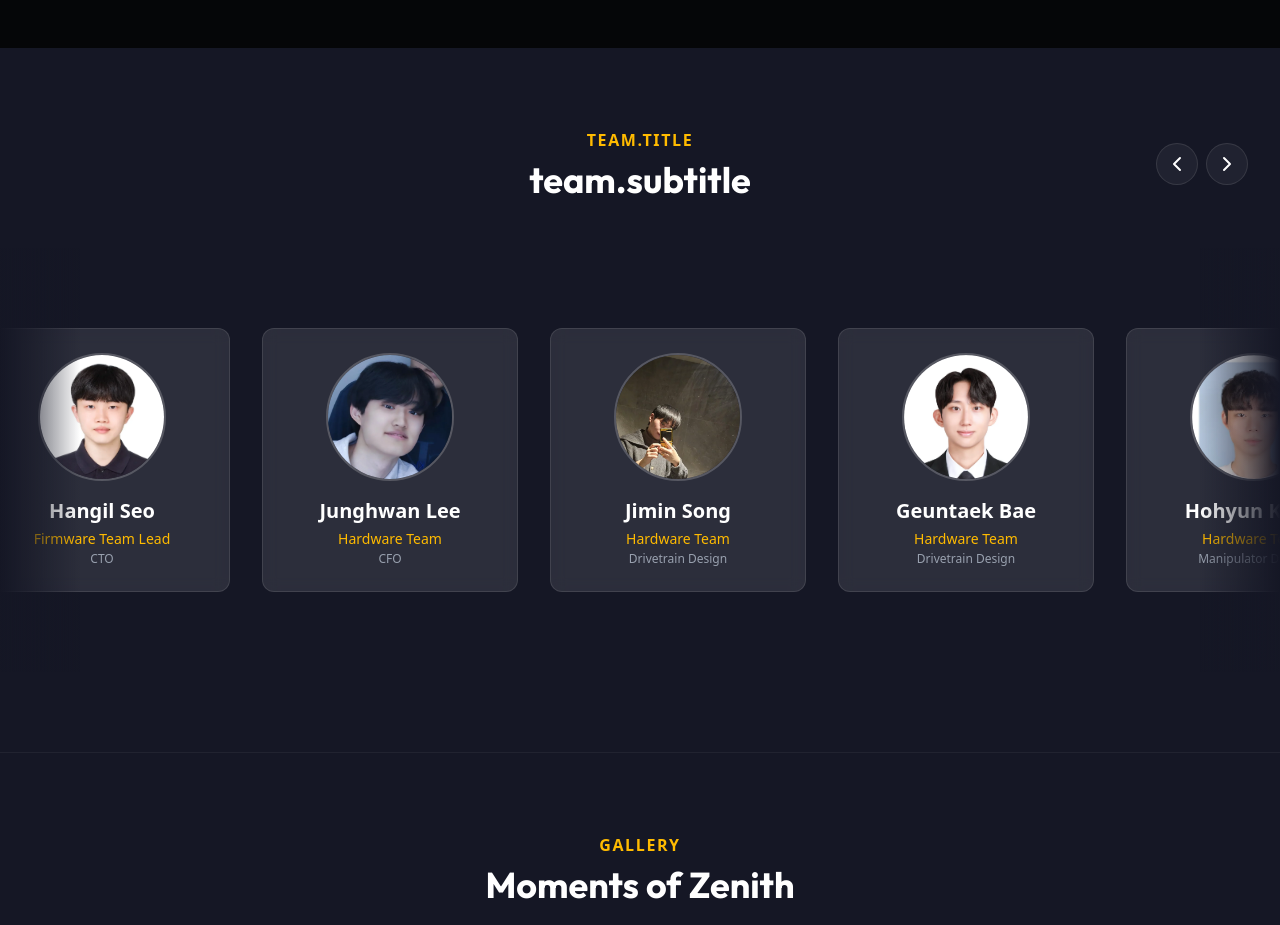
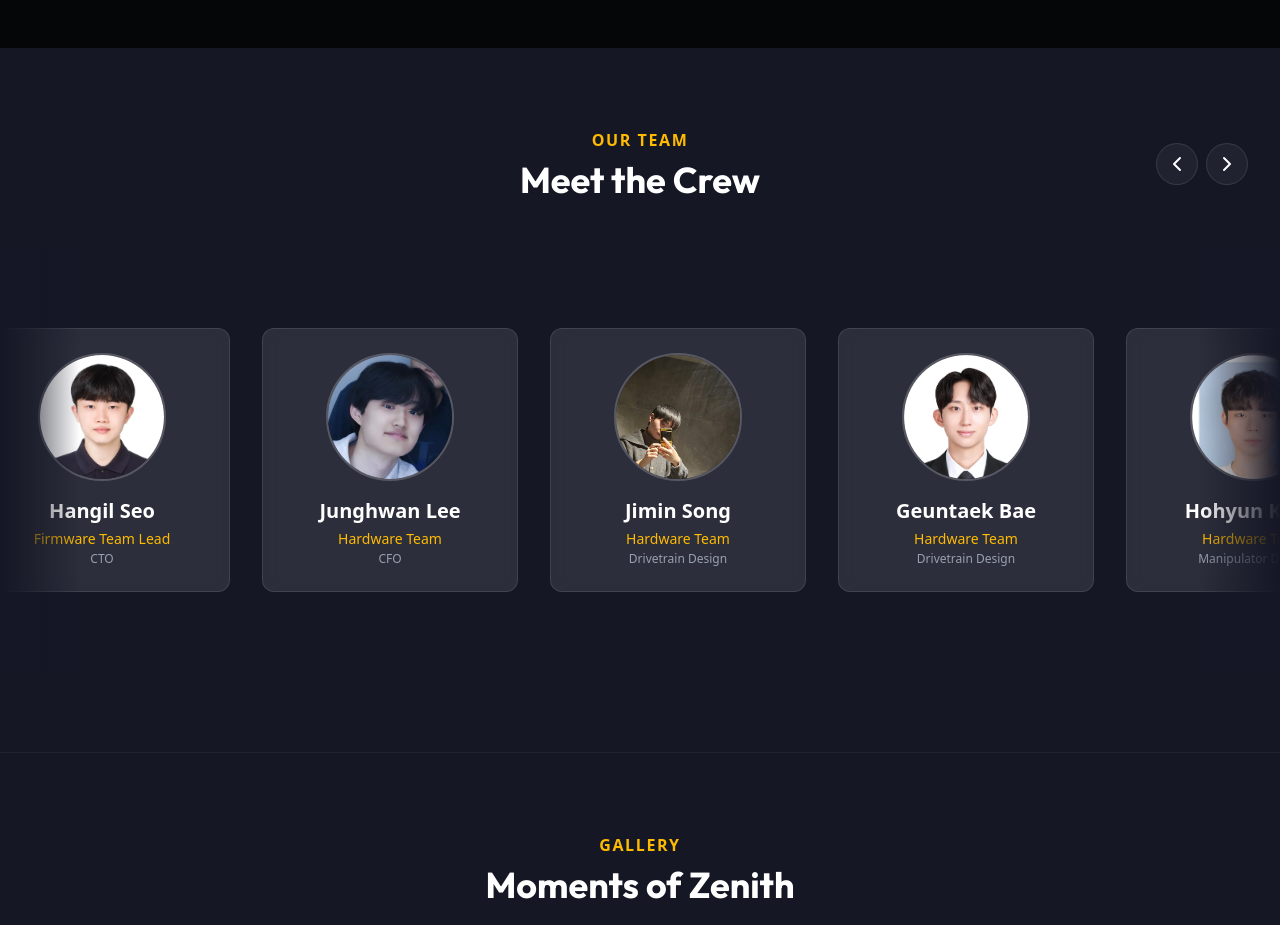
Before and after one commit to ZenithSpace/zenith.github.io, a React (Vite) app in the folder zenith-web/: page / in a window 1280 px wide. Shown: the part 4000-4925 px from the top of the page. Built offline with nearby package versions, Linux system fonts and the light colour scheme; a web font is replaced by a local one.

Commit message:
Fix missing Team translations

```diff
--- a/zenith-web/src/data/translations.ts
+++ b/zenith-web/src/data/translations.ts
@@ -94,6 +94,12 @@ export const translations = {
                     battery: '8hrs',
                 }
             },
+        },
+        team: {
+            title: 'Our Team',
+            subtitle: 'Meet the Crew',
+            comingSoon: 'Coming Soon',
+            preparing: 'Preparing...',
         },
         gallery: {
             title: 'Gallery',
@@ -260,6 +266,12 @@ export const translations = {
                 }
             },
         },
+        team: {
+            title: '팀원 소개',
+            subtitle: 'Zenith의 크루들',
+            comingSoon: '준비 중',
+            preparing: '준비 중...',
+        },
         gallery: {
             title: '갤러리',
             subtitle: '제니스의 순간들',
```
